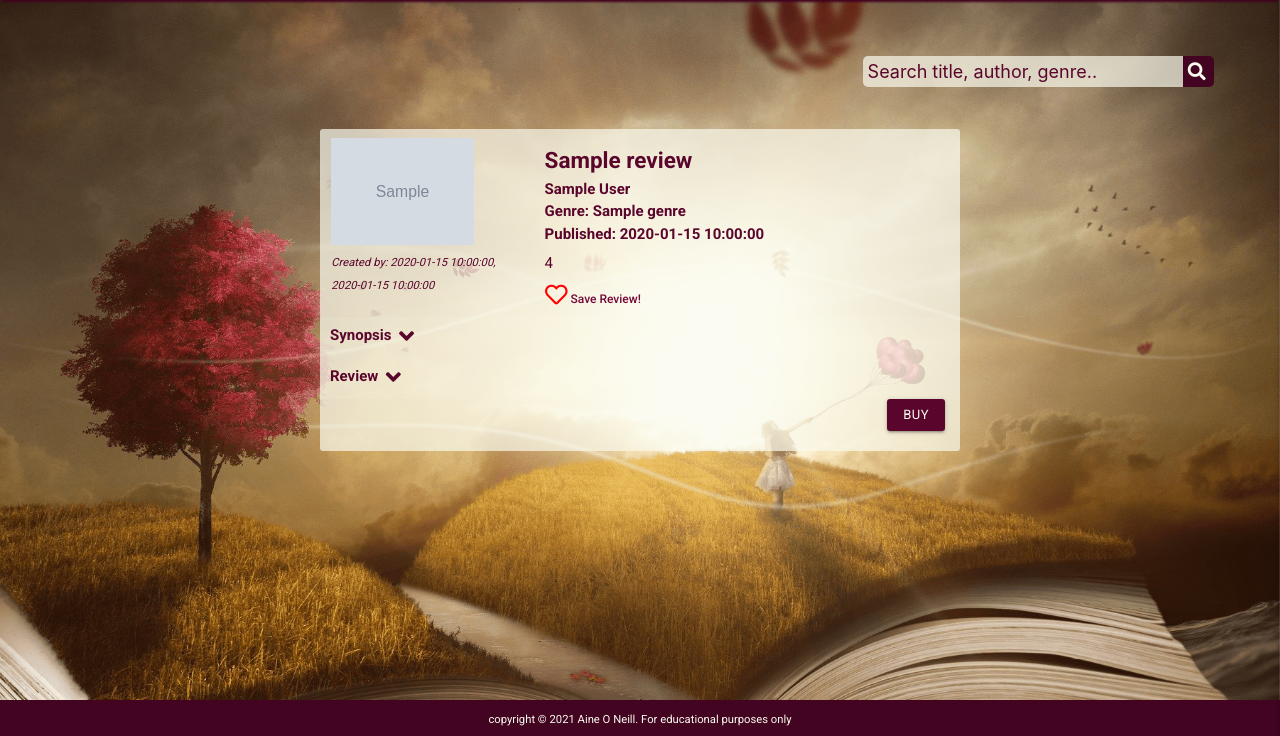
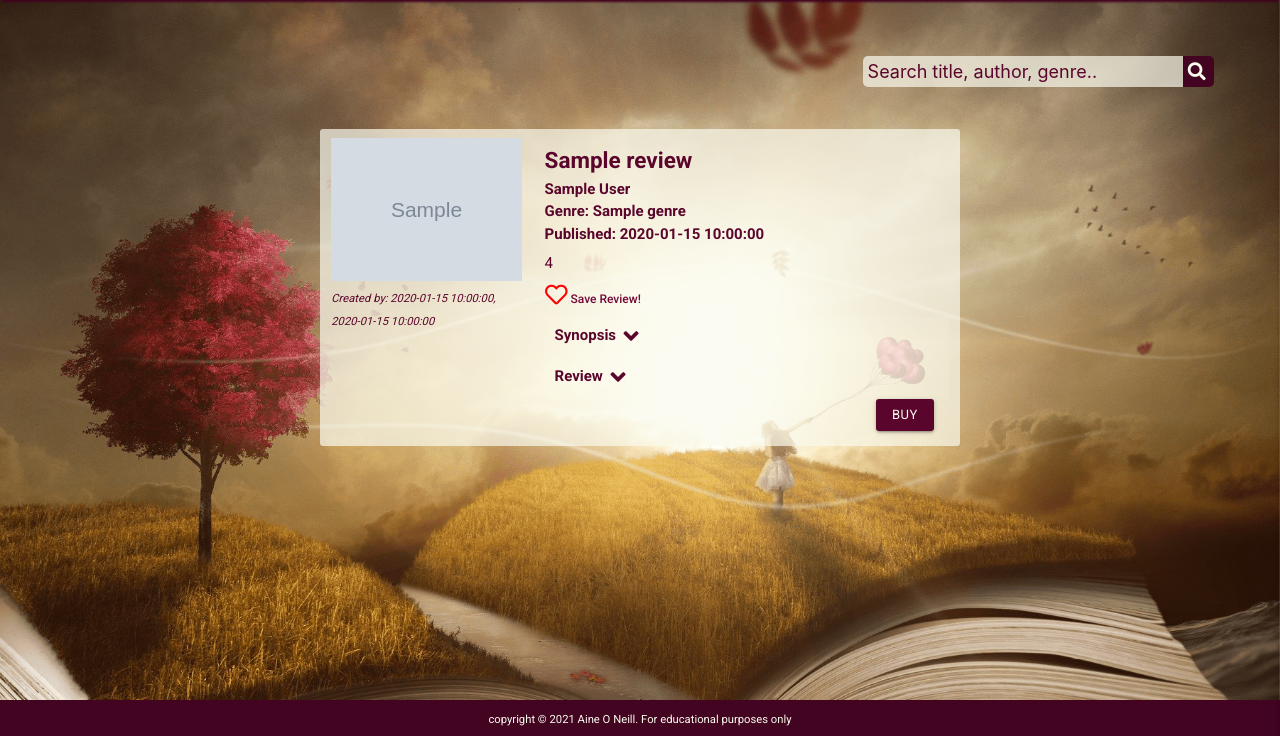
Before and after one commit to Code-Institute-Submissions/Fantastic-Books, a Flask app: page /search in a window 1280 px wide. Shown: the part 64-800 px from the top of the page. Run offline with Flask 2, Linux system fonts and the light colour scheme; grey boxes marked "Sample" are stand-in pictures; a database or web service that is not in the repository returns one stand-in record (values such as "Sample title"); some libraries are stand-ins or nearby versions.

Commit message:
Change col size for med and large devices on reviews.html

```diff
--- a/static/css/style.css
+++ b/static/css/style.css
@@ -300,6 +300,7 @@ blockquote {
     font-family: 'Tangerine', cursive;
     font-size: 4rem;
     text-transform: capitalize;
+    margin-top: 0;
 }
 
 /* Profile Tabs */
@@ -496,6 +497,7 @@ input.valid[type=password]:not(.browser-default),
 input.valid[type=email]:not(.browser-default) {
     border-bottom: 1px solid #720737;
 }
+
 /* Form Buttons */
 
 .login-btn {
@@ -584,10 +586,12 @@ input.valid[type=email]:not(.browser-default) {
 .profile-book-cover,
 .book-cover {
     display: flex;
-    max-height: 15rem;
-    max-width: 9.5rem;
     margin-top: .625rem;
     margin-bottom: 5px;
+    max-width: 100%;
+    max-height: 100%;
+    object-fit: cover;
+    overflow: hidden;
 }
 
 .book-title {
@@ -640,6 +644,7 @@ input.valid[type=email]:not(.browser-default) {
 
 .buy-btn {
     margin-right: 1rem;
+    margin-bottom: 1rem;
 }
 
 /*Scroll Up Btn*/
@@ -749,6 +754,7 @@ input.valid[type=email]:not(.browser-default) {
 }
 
 /* Media Queries */
+
 /* Mobile devices */
 @media only screen and (max-width: 768px) {
     /* Navbar */
@@ -788,7 +794,7 @@ input.valid[type=email]:not(.browser-default) {
     }
 
     /* Profile */
-    .profile-welcome{
+   .profile-welcome{
         margin-top: 2rem;
     }
 
@@ -797,10 +803,6 @@ input.valid[type=email]:not(.browser-default) {
         width: 90vw;
         margin-left: auto;
         margin-right: auto;
-    }
-
-    .review-rating {
-        text-align: center;
     }
 
     /* Tabs */
--- a/templates/reviews.html
+++ b/templates/reviews.html
@@ -37,11 +37,11 @@
             <li>
                 <div class="reviews">
                     <div class="row">
-                        <div class="col s12 m4 responsive-img">
+                        <div class="col s12 m6 l4 responsive-img">
                             <img  src="{{ review.cover }}" alt="cover image for {{review.title}}" class="book-cover" >
                             <small><em>Created by: {{ review.created_by }},<br> {{ review.date_created }}</em></small>
                        </div>
-                        <div class="col s12 m8">
+                        <div class="col s12 m6 l8">
                             <p class="book-info"> <strong class="book-title">{{ review.title }}</strong>
                             <br> {{ review.author }}
                             <br> Genre: {{ review.genre }}
@@ -64,9 +64,7 @@
                                 </form>
                         {% endif %}
                             </div>
-                        </div>
 
-                   <div class="row">
                             <ul class="collapsible">
                                 <li>
                                     <div class="collapsible-header">Synopsis <i class="fas fa-angle-down"></i></div>
@@ -79,10 +77,10 @@
                             </ul>
 
                             <a href="{{ review.buy }}" target="_blank" class="btn-small buy-btn right">Buy</a>
-
                         </div>
                     </div>
                 </div>
+
             </li>
        {% endfor %}
         </ul>
```
Lines whose indentation alone changed are shown as unchanged.
